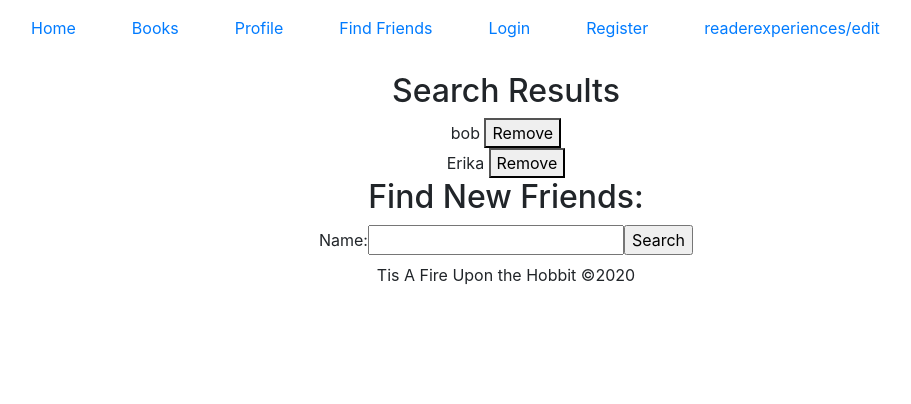
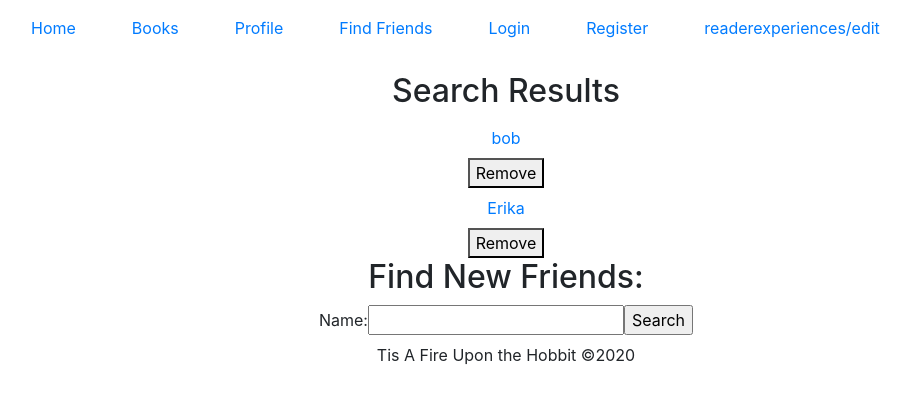
Before and after one commit to smcleod86/Frontend-Reading-Buddy, a React (Create React App) app: page /users in a window 1280 px wide. Shown: the top 404 px of the page, without its empty margins (134-1045 px from the left). Built offline with nearby package versions, Linux system fonts and the light colour scheme; the HTML template or start-up script is replaced by a standard one.

Commit message:
Search result names now link to /profile/:id

```diff
--- a/src/components/users_components/UserRow.js
+++ b/src/components/users_components/UserRow.js
@@ -1,9 +1,11 @@
 import React from 'react'
+import { NavLink } from 'react-router-dom'
+
 export default function UserRow(props) {
     let buttonCaption = props.friend ? "Remove" : "Add";  // in case we want to change butt
     return(
         <div>
-            <span>{props.user.name} </span>
+            <NavLink class="nav-link" to={`/profile/${props.user.id}`}>{props.user.name}</NavLink>
             <button>{buttonCaption}</button>
         </div>
     )
```
